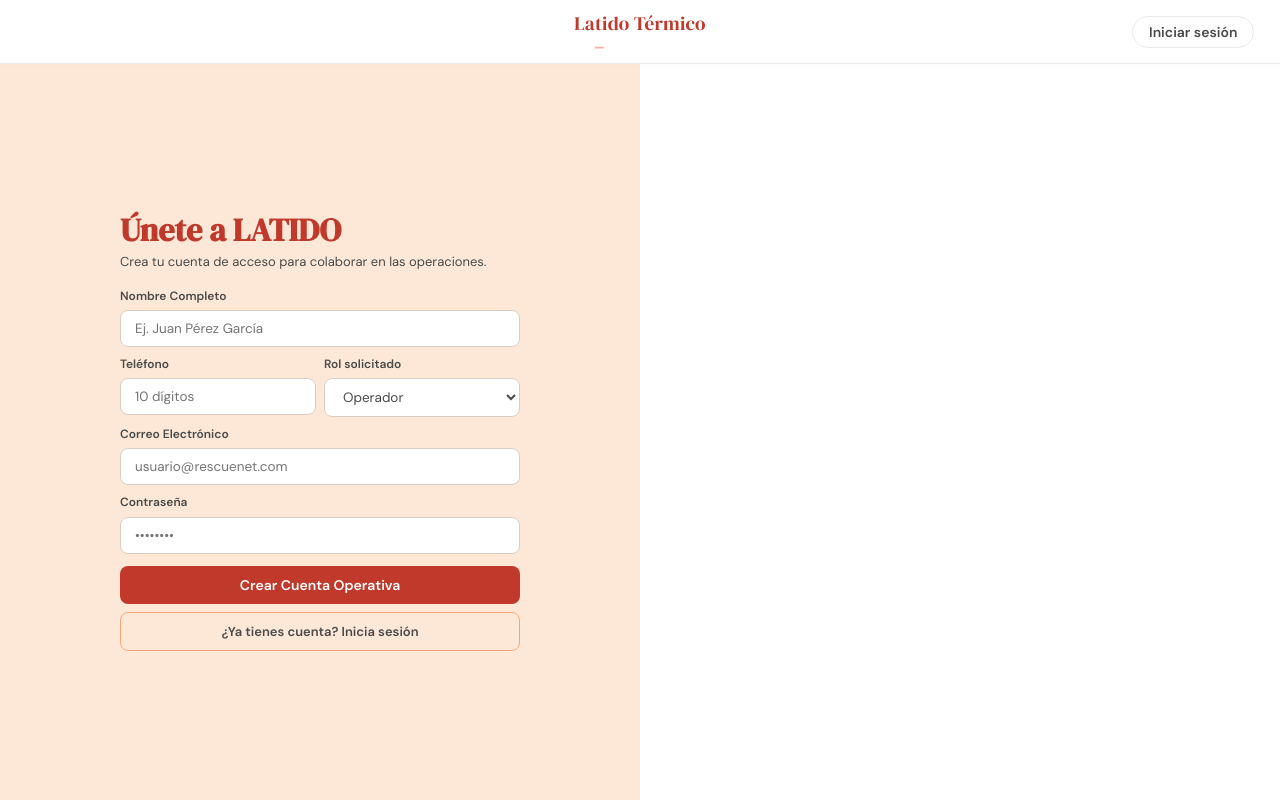
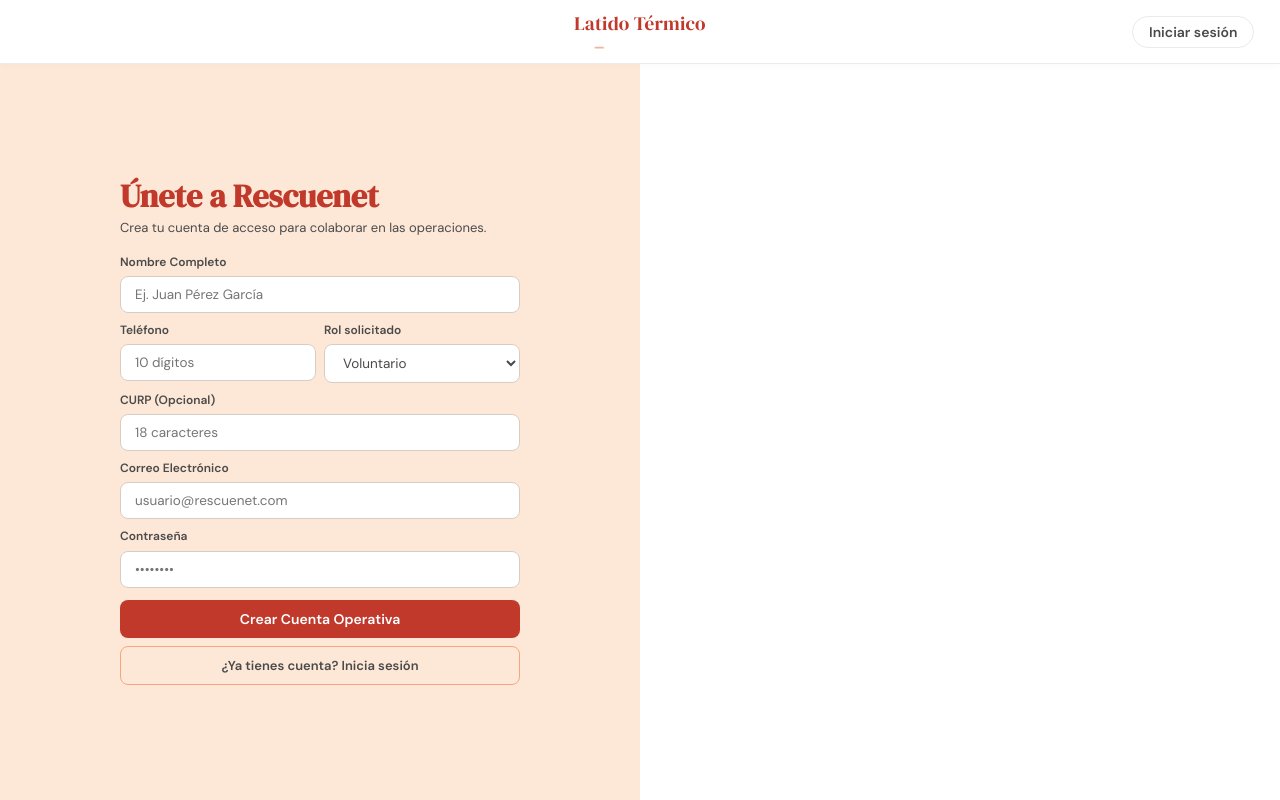
Before and after one commit to AntonTower/Latido_Termico, an Angular app in the folder frontend/: page /registro in a window 1280 px wide. Shown: the top 800 px of the page. Built offline with nearby package versions, Linux system fonts and the light colour scheme.

Commit message:
Modificacion del registro para los datos completos requeridos necesarios

```diff
--- a/frontend/src/app/pages/public/register/register.html
+++ b/frontend/src/app/pages/public/register/register.html
@@ -7,7 +7,7 @@
       <div class="form-wrapper animate-slide-up">
 
         <h1 class="auth-title">
-          {{ isLoginMode ? 'Bienvenido de vuelta' : 'Únete a LATIDO' }}
+          {{ isLoginMode ? 'Bienvenido de vuelta' : 'Únete a Rescuenet' }}
         </h1>
         <p class="auth-subtitle">
           {{ isLoginMode ? 'Accede al centro de operaciones para gestionar reportes.' : 'Crea tu cuenta de acceso para colaborar en las operaciones.' }}
@@ -29,12 +29,17 @@
 
               <div class="input-group flex-1">
                 <label>Rol solicitado</label>
-                <select [(ngModel)]="registerData.rol_id" class="input-field select-field">
-                  <option value="2">Operador</option>
-                  <option value="1">Administrador</option>
-                  <option value="3">Patrocinador</option>
+                <select [(ngModel)]="registerData.rol_id" name="rol_id" class="input-field select-field">
+                  <option [value]="2">Voluntario</option>
+                  <!--<option [value]="1">Administrador</option>-->
+                  <option [value]="3">Patrocinador</option>
                 </select>
               </div>
+            </div>
+
+            <div class="input-group">
+              <label>CURP (Opcional)</label>
+              <input type="text" [(ngModel)]="registerData.curp" placeholder="18 caracteres">
             </div>
           </ng-container>
 
--- a/frontend/src/app/pages/public/register/register.ts
+++ b/frontend/src/app/pages/public/register/register.ts
@@ -20,7 +20,7 @@ export class RegisterComponent {
 
   // Modelos de datos
   loginData = { email: '', password: '' };
-  registerData = { nombre_completo: '', telefono: '', email: '', password: '', rol_id: 2 };
+  registerData = { nombre_completo: '', telefono: '', email: '', password: '', rol_id: 2, curp: null as string | null };
 
   constructor(private authService: AuthService, private router: Router) {}
 
@@ -43,9 +43,6 @@ export class RegisterComponent {
       next: (res: any) => {
         this.isLoading = false;
 
-        //
-        alert("Respuesta del servidor: " + JSON.stringify(res));
-
         let rolId: number | null = null;
 
         if (res) {
@@ -55,9 +52,6 @@ export class RegisterComponent {
           else if (res.usuario && res.usuario.id_rol) rolId = Number(res.usuario.id_rol);
           else if (res.user && res.user.rol_id) rolId = Number(res.user.rol_id);
         }
-
-        // Alerta secundaria para ver qué rol procesó Angular
-        alert("Rol detectado por Angular: " + rolId);
 
         if (rolId === 3) {
           window.location.href = '/patrocinador';
@@ -71,9 +65,10 @@ export class RegisterComponent {
       }
     });
   }
+
   doRegister(): void {
     if (!this.registerData.nombre_completo || !this.registerData.telefono || !this.registerData.email || !this.registerData.password) {
-      this.errorMessage = 'Todos los campos son obligatorios.';
+      this.errorMessage = 'Todos los campos obligatorios deben llenarse.';
       return;
     }
 
@@ -82,12 +77,17 @@ export class RegisterComponent {
     this.successMessage = '';
     this.registerData.rol_id = Number(this.registerData.rol_id);
 
-    this.authService.register(this.registerData).subscribe({
+    // Preparamos el payload manejando la curp si viene vacía
+    const payload = {
+      ...this.registerData,
+      curp: this.registerData.curp && this.registerData.curp.trim() !== '' ? this.registerData.curp : null
+    };
+
+    this.authService.register(payload).subscribe({
       next: (res: any) => {
         this.isLoading = false;
         this.successMessage = '¡Cuenta creada! Cambiando a inicio de sesión...';
 
-        // Transición automática al login después de registrarse
         setTimeout(() => {
           this.loginData.email = this.registerData.email;
           this.toggleMode();
```
